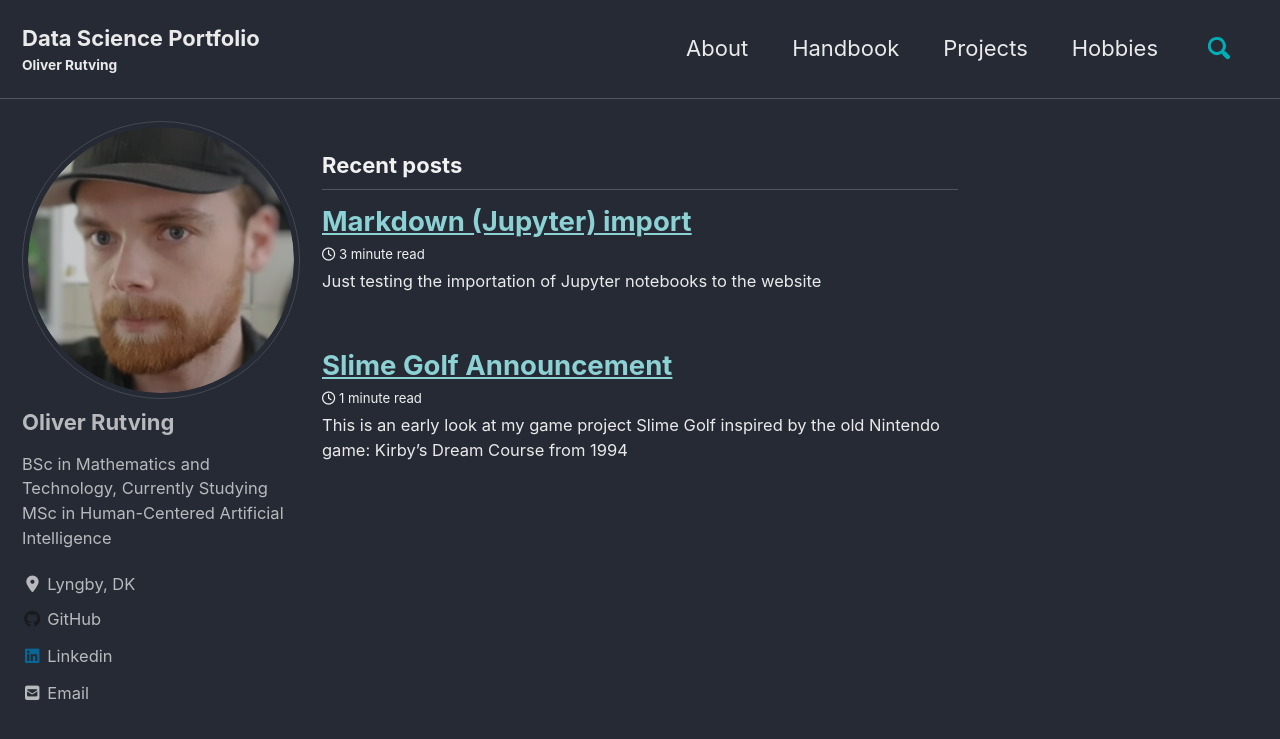
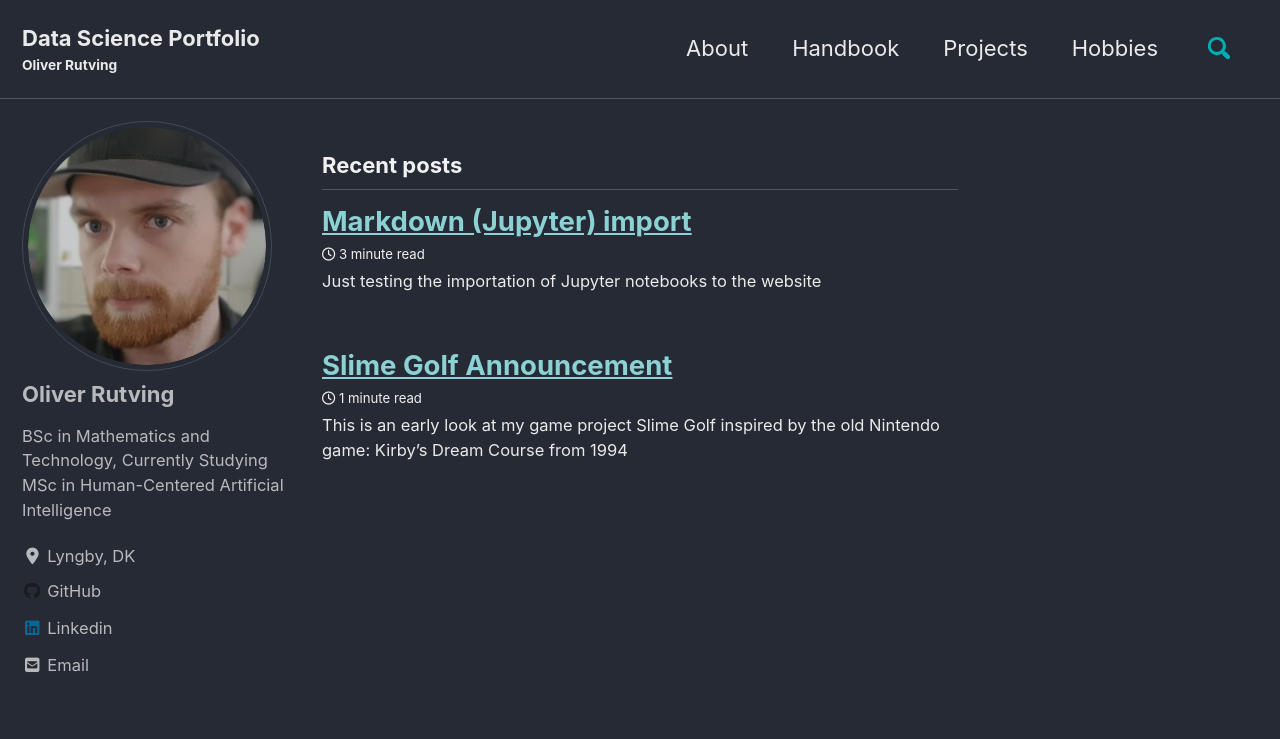
Before and after one commit to oliv2079/oliv2079.github.io, a Jekyll site: the page built from index.html, in a window 1280 px wide and 900 px high. Shown: the top 739 px of the window. Built offline with Jekyll 4.4.1, drawn with Linux system fonts in a browser that asks for light colours; cached includes are drawn as plain includes; nearby versions of some CDN libraries; the list of posts is cut into pages by our own code.

Commit message:
Update _sidebar.scss

```diff
--- a/_sass/minimal-mistakes/_sidebar.scss
+++ b/_sass/minimal-mistakes/_sidebar.scss
@@ -117,8 +117,8 @@
 .author__avatar {
   display: table-cell;
   vertical-align: top;
-  width: 60px;
-  height: 60px;
+  width: 30px;
+  height: 30px;
 
   @include breakpoint($large) {
     display: block;
@@ -127,8 +127,8 @@
   }
 
   img {
-    max-width: 280px;
-    border-radius: 90%;
+    max-width: 250px;
+    border-radius: 50%;
 
     @include breakpoint($large) {
       padding: 5px;
```
